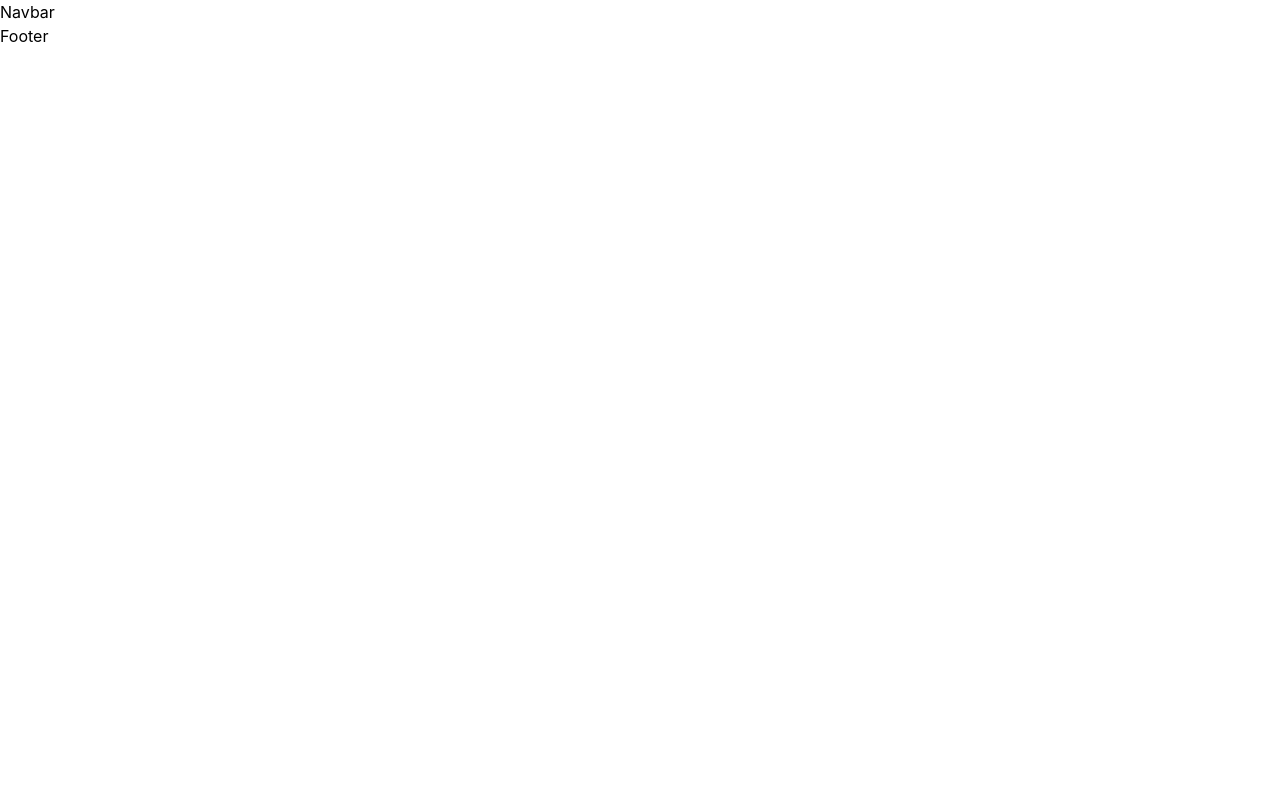
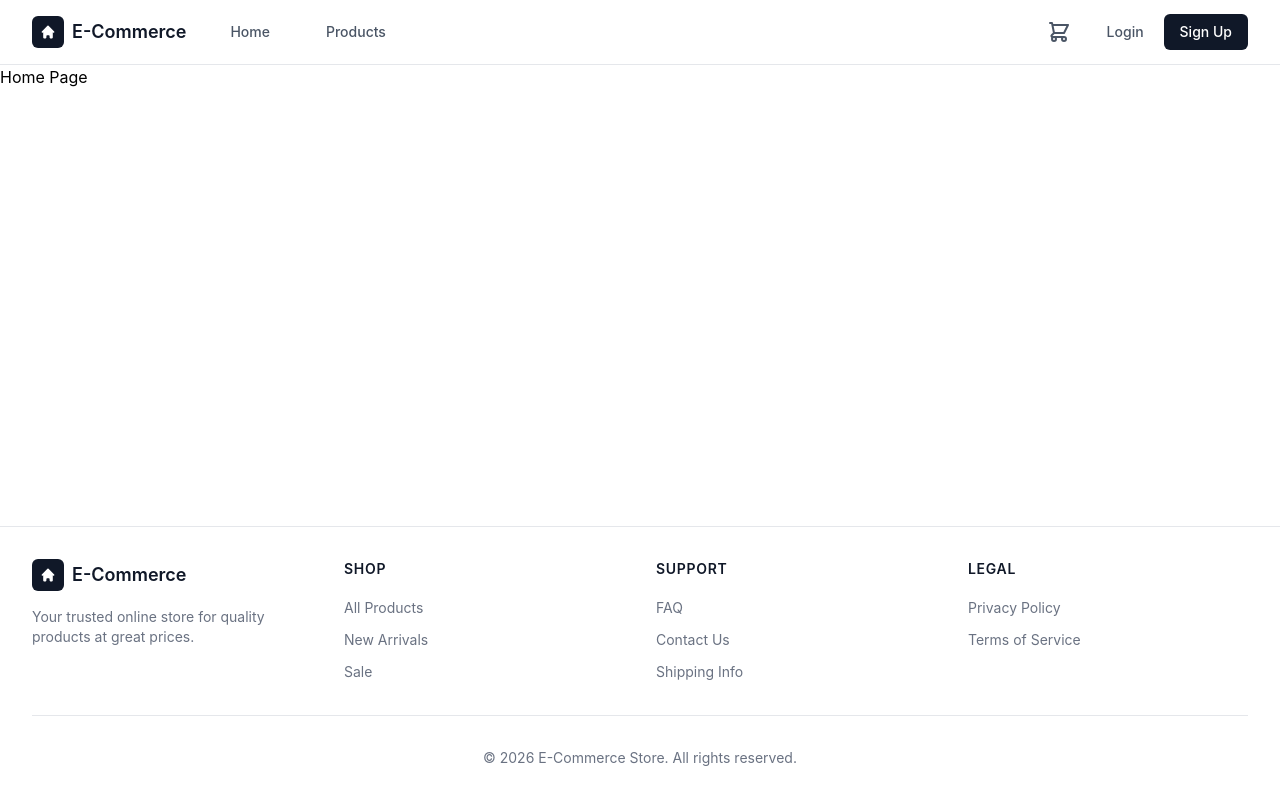
Before and after one commit to hanif-alkahfy/express_ecommerce_frontend, a React (Vite) app: page / in a window 1280 px wide. Built offline with nearby package versions, Linux system fonts and the light colour scheme; no server answers.

Commit message:
feat: create layout components (Navbar, Footer, CustomerLayout)

```diff
--- /dev/null
+++ b/src/components/customer/Footer.jsx
@@ -0,0 +1,95 @@
+import { Link } from 'react-router-dom';
+
+export default function Footer() {
+  return (
+    <footer className="bg-white border-t border-gray-200 mt-auto">
+      <div className="max-w-7xl mx-auto px-4 sm:px-6 lg:px-8 py-8">
+        <div className="grid grid-cols-1 md:grid-cols-4 gap-8">
+          <div>
+            <div className="flex items-center gap-2 mb-4">
+              <div className="flex size-8 items-center justify-center rounded-md bg-gray-900 text-white">
+                <svg className="size-4" fill="currentColor" viewBox="0 0 20 20">
+                  <path d="M10.707 2.293a1 1 0 00-1.414 0l-7 7a1 1 0 001.414 1.414L4 10.414V17a1 1 0 001 1h2a1 1 0 001-1v-2a1 1 0 011-1h2a1 1 0 011 1v2a1 1 0 001 1h2a1 1 0 001-1v-6.586l.293.293a1 1 0 001.414-1.414l-7-7z" />
+                </svg>
+              </div>
+              <span className="text-lg font-semibold text-gray-900">E-Commerce</span>
+            </div>
+            <p className="text-sm text-gray-500">
+              Your trusted online store for quality products at great prices.
+            </p>
+          </div>
+
+          <div>
+            <h3 className="text-sm font-semibold text-gray-900 uppercase tracking-wider mb-4">
+              Shop
+            </h3>
+            <ul className="space-y-2">
+              <li>
+                <Link to="/products" className="text-sm text-gray-500 hover:text-gray-900">
+                  All Products
+                </Link>
+              </li>
+              <li>
+                <Link to="/products?category=new" className="text-sm text-gray-500 hover:text-gray-900">
+                  New Arrivals
+                </Link>
+              </li>
+              <li>
+                <Link to="/products?category=sale" className="text-sm text-gray-500 hover:text-gray-900">
+                  Sale
+                </Link>
+              </li>
+            </ul>
+          </div>
+
+          <div>
+            <h3 className="text-sm font-semibold text-gray-900 uppercase tracking-wider mb-4">
+              Support
+            </h3>
+            <ul className="space-y-2">
+              <li>
+                <Link to="/faq" className="text-sm text-gray-500 hover:text-gray-900">
+                  FAQ
+                </Link>
+              </li>
+              <li>
+                <Link to="/contact" className="text-sm text-gray-500 hover:text-gray-900">
+                  Contact Us
+                </Link>
+              </li>
+              <li>
+                <Link to="/shipping" className="text-sm text-gray-500 hover:text-gray-900">
+                  Shipping Info
+                </Link>
+              </li>
+            </ul>
+          </div>
+
+          <div>
+            <h3 className="text-sm font-semibold text-gray-900 uppercase tracking-wider mb-4">
+              Legal
+            </h3>
+            <ul className="space-y-2">
+              <li>
+                <Link to="/privacy" className="text-sm text-gray-500 hover:text-gray-900">
+                  Privacy Policy
+                </Link>
+              </li>
+              <li>
+                <Link to="/terms" className="text-sm text-gray-500 hover:text-gray-900">
+                  Terms of Service
+                </Link>
+              </li>
+            </ul>
+          </div>
+        </div>
+
+        <div className="border-t border-gray-200 mt-8 pt-8">
+          <p className="text-sm text-gray-500 text-center">
+            &copy; {new Date().getFullYear()} E-Commerce Store. All rights reserved.
+          </p>
+        </div>
+      </div>
+    </footer>
+  );
+}
--- /dev/null
+++ b/src/components/customer/Navbar.jsx
@@ -0,0 +1,124 @@
+import { Link, useNavigate } from 'react-router-dom';
+import { useAuth } from '../../context/AuthContext';
+import { useCart } from '../../context/CartContext';
+
+export default function Navbar() {
+  const { user, isAuthenticated, logout } = useAuth();
+  const { totalItems } = useCart();
+  const navigate = useNavigate();
+
+  const handleLogout = () => {
+    logout();
+    navigate('/');
+  };
+
+  return (
+    <nav className="bg-white border-b border-gray-200">
+      <div className="max-w-7xl mx-auto px-4 sm:px-6 lg:px-8">
+        <div className="flex justify-between h-16">
+          <div className="flex items-center">
+            <Link to="/" className="flex items-center gap-2">
+              <div className="flex size-8 items-center justify-center rounded-md bg-gray-900 text-white">
+                <svg className="size-4" fill="currentColor" viewBox="0 0 20 20">
+                  <path d="M10.707 2.293a1 1 0 00-1.414 0l-7 7a1 1 0 001.414 1.414L4 10.414V17a1 1 0 001 1h2a1 1 0 001-1v-2a1 1 0 011-1h2a1 1 0 011 1v2a1 1 0 001 1h2a1 1 0 001-1v-6.586l.293.293a1 1 0 001.414-1.414l-7-7z" />
+                </svg>
+              </div>
+              <span className="text-lg font-semibold text-gray-900">E-Commerce</span>
+            </Link>
+
+            <div className="hidden md:ml-8 md:flex md:space-x-8">
+              <Link
+                to="/"
+                className="text-gray-600 hover:text-gray-900 px-3 py-2 text-sm font-medium"
+              >
+                Home
+              </Link>
+              <Link
+                to="/products"
+                className="text-gray-600 hover:text-gray-900 px-3 py-2 text-sm font-medium"
+              >
+                Products
+              </Link>
+            </div>
+          </div>
+
+          <div className="flex items-center gap-4">
+            <Link
+              to="/cart"
+              className="relative p-2 text-gray-600 hover:text-gray-900"
+            >
+              <svg className="size-6" fill="none" stroke="currentColor" viewBox="0 0 24 24">
+                <path strokeLinecap="round" strokeLinejoin="round" strokeWidth={2} d="M3 3h2l.4 2M7 13h10l4-8H5.4M7 13L5.4 5M7 13l-2.293 2.293c-.63.63-.184 1.707.707 1.707H17m0 0a2 2 0 100 4 2 2 0 000-4zm-8 2a2 2 0 11-4 0 2 2 0 014 0z" />
+              </svg>
+              {totalItems > 0 && (
+                <span className="absolute -top-1 -right-1 bg-gray-900 text-white text-xs rounded-full h-5 w-5 flex items-center justify-center">
+                  {totalItems}
+                </span>
+              )}
+            </Link>
+
+            {isAuthenticated ? (
+              <div className="relative group">
+                <button className="flex items-center gap-2 text-gray-600 hover:text-gray-900">
+                  <div className="size-8 rounded-full bg-gray-200 flex items-center justify-center">
+                    <span className="text-sm font-medium text-gray-600">
+                      {user?.name?.charAt(0).toUpperCase() || 'U'}
+                    </span>
+                  </div>
+                </button>
+
+                <div className="absolute right-0 mt-2 w-48 bg-white rounded-md shadow-lg py-1 hidden group-hover:block z-50 border border-gray-200">
+                  <div className="px-4 py-2 border-b border-gray-100">
+                    <p className="text-sm font-medium text-gray-900">{user?.name}</p>
+                    <p className="text-xs text-gray-500">{user?.email}</p>
+                  </div>
+                  <Link
+                    to="/profile"
+                    className="block px-4 py-2 text-sm text-gray-700 hover:bg-gray-100"
+                  >
+                    Profile
+                  </Link>
+                  <Link
+                    to="/orders"
+                    className="block px-4 py-2 text-sm text-gray-700 hover:bg-gray-100"
+                  >
+                    My Orders
+                  </Link>
+                  {user?.role === 'store_owner' || user?.role === 'admin' ? (
+                    <Link
+                      to="/owner/dashboard"
+                      className="block px-4 py-2 text-sm text-gray-700 hover:bg-gray-100"
+                    >
+                      Dashboard
+                    </Link>
+                  ) : null}
+                  <button
+                    onClick={handleLogout}
+                    className="block w-full text-left px-4 py-2 text-sm text-gray-700 hover:bg-gray-100"
+                  >
+                    Logout
+                  </button>
+                </div>
+              </div>
+            ) : (
+              <div className="flex items-center gap-2">
+                <Link
+                  to="/auth/login"
+                  className="text-gray-600 hover:text-gray-900 px-3 py-2 text-sm font-medium"
+                >
+                  Login
+                </Link>
+                <Link
+                  to="/auth/register"
+                  className="bg-gray-900 text-white px-4 py-2 rounded-md text-sm font-medium hover:bg-gray-800"
+                >
+                  Sign Up
+                </Link>
+              </div>
+            )}
+          </div>
+        </div>
+      </div>
+    </nav>
+  );
+}
--- a/src/layouts/CustomerLayout.jsx
+++ b/src/layouts/CustomerLayout.jsx
@@ -1,9 +1,15 @@
-export default function CustomerLayout({ children }) {
+import { Outlet } from 'react-router-dom';
+import Navbar from '../components/customer/Navbar';
+import Footer from '../components/customer/Footer';
+
+export default function CustomerLayout() {
   return (
-    <div>
-      <nav>Navbar</nav>
-      <main>{children}</main>
-      <footer>Footer</footer>
+    <div className="min-h-screen flex flex-col">
+      <Navbar />
+      <main className="flex-1">
+        <Outlet />
+      </main>
+      <Footer />
     </div>
   );
 }
```
